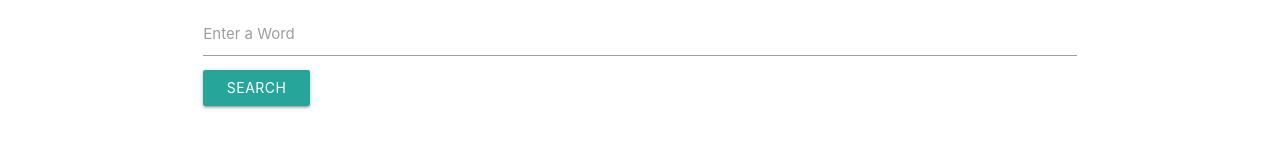
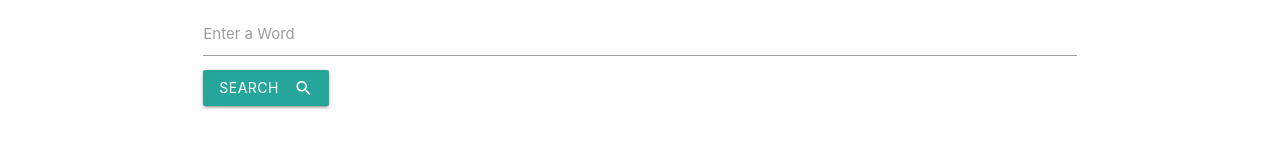
Before and after one commit to wchenausky/project-1, a plain HTML site: page index.html in a window 1280 px wide. Shown: the part 376-524 px from the top of the page. Drawn offline with nearby package versions, Linux system fonts and the light colour scheme.

Commit message:
updated html

```diff
--- a/index.html
+++ b/index.html
@@ -6,7 +6,7 @@
     <title>Homonym, Say what?</title>
     <link rel="stylesheet" href="assets/css/style.css">
     <link rel="stylesheet" href="assets/css/materialize.css">
-    <link rel="stylesheet" href="https://cdnjs.cloudflare.com/ajax/libs/font-awesome/4.7.0/css/font-awesome.min.css">
+    <link href="https://fonts.googleapis.com/icon?family=Material+Icons" rel="stylesheet">
 </head>
 
     <body>
@@ -28,7 +28,7 @@
                 <textarea id="text-area" class="materialize-textarea"></textarea>
                 <label for="textarea1">Enter a Word</label>
                 <button id="startSearch" class="btn waves-effect waves-light" type="search" name="action">Search
-                    <i class="material-icons right"></i>
+                    <i class="material-icons right">search</i>
                 </button>
                 </div>
             </div>
```
